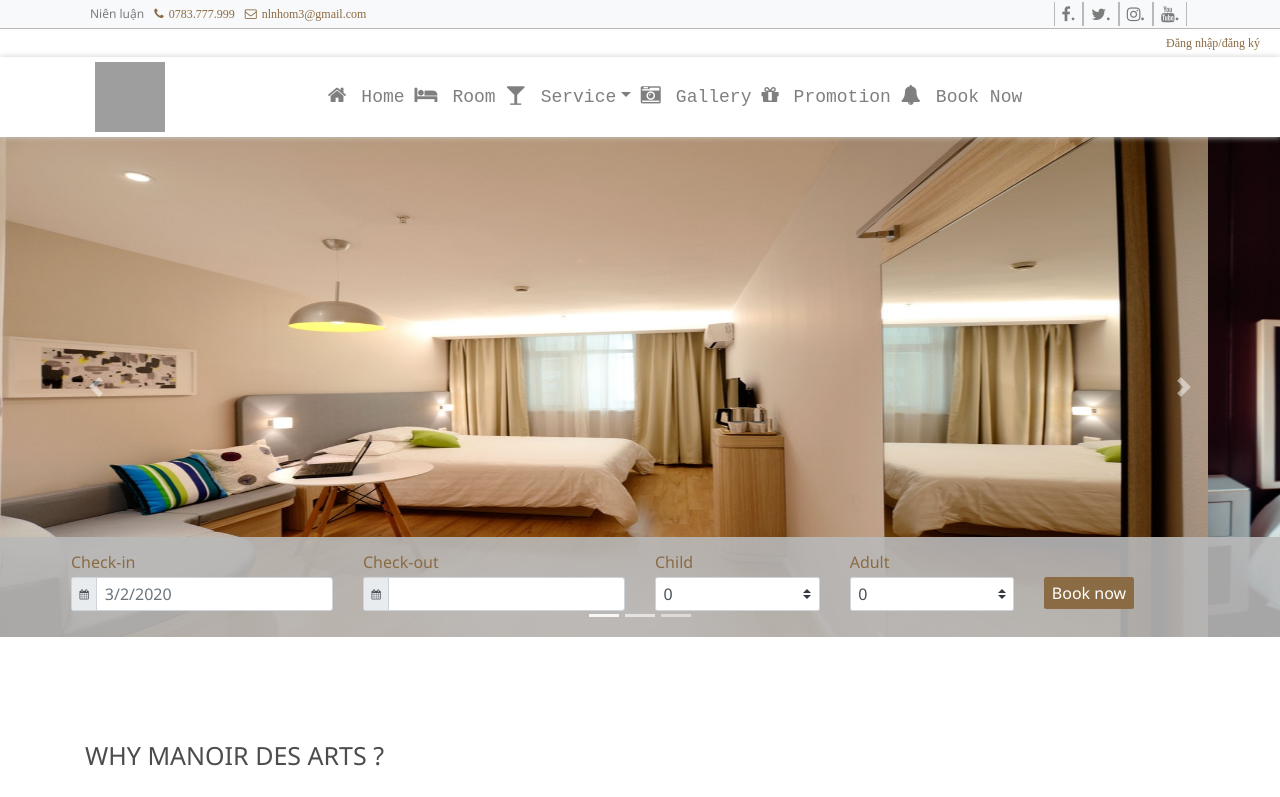
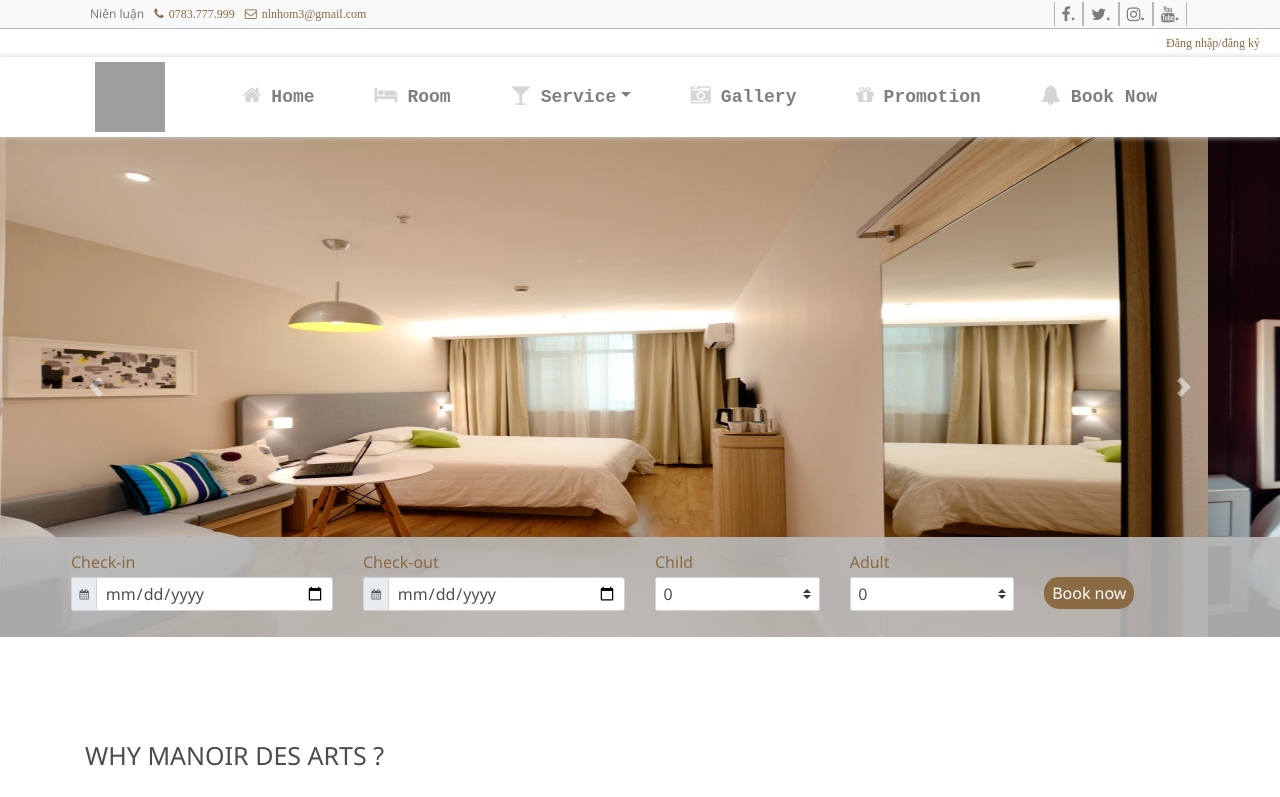
Before and after one commit to nguyendong98/Ni-n-lu-n-ng-nh-KTPM-, a React (Create React App) app in the folder client/: page / in a window 1280 px wide. Shown: the top 797 px of the page. Built offline with nearby package versions, Linux system fonts and the light colour scheme; grey boxes are pictures that could not be loaded.

Commit message:
updatemainmenu

```diff
--- a/client/src/App.scss
+++ b/client/src/App.scss
@@ -63,9 +63,16 @@ body {
   background: $primary-color;
   font-size: 1.6rem;
   border: none;
+  width: 9rem;
   transition: 0.5s;
+  border-radius: 1.5rem;
+  a {
+    display: block;
+    width: 100%;
+    height: 100%;
+  }
   &:hover {
-    font-size: 15pt;
+    width: 11rem;
   }
 }
 
--- a/client/src/components/Menu/Menu.js
+++ b/client/src/components/Menu/Menu.js
@@ -30,7 +30,7 @@ class Menu extends Component {
               className='collapse navbar-collapse'
               id='navbarSupportedContent'
             >
-              <div className='navbar-nav' style={{ margin: '0 auto' }}>
+              <div className='navbar-nav navbar-item'>
                 <Link
                   to='/'
                   exact='true'
--- a/client/src/components/Menu/Menu.scss
+++ b/client/src/components/Menu/Menu.scss
@@ -7,17 +7,22 @@
   z-index: 1;
   background-color: white;
   box-shadow: 0 0 6px 0 #ccc;
+}
 
+.navbar-item {
+  margin: 0 auto;
   a {
     color: $secondary-color;
     font-size: 1.8rem;
-    padding: 0;
+    font-weight: 900;
     &:hover {
       color: $primary-color;
     }
     i {
       font-size: 2rem;
-      margin-right: 1.5rem;
+      padding-left: 5rem;
+      padding-right: 1rem;
+      color: rgba($color: $secondary-color, $alpha: 0.6);
       &:hover {
         color: $primary-color;
       }
--- a/client/src/pages/Home/Home.js
+++ b/client/src/pages/Home/Home.js
@@ -17,15 +17,6 @@ class Home extends Component {
             className='carousel slide'
             data-ride='carousel'
           >
-            <ol className='carousel-indicators'>
-              <li
-                data-target='#carouselExampleIndicators'
-                data-slide-to={0}
-                className='active'
-              />
-              <li data-target='#carouselExampleIndicators' data-slide-to={1} />
-              <li data-target='#carouselExampleIndicators' data-slide-to={2} />
-            </ol>
             <div className='carousel-inner'>
               <div className='carousel-item active'>
                 <img src={h3} className='d-block w-100' alt='...' />
@@ -72,7 +63,8 @@ class Home extends Component {
                         </span>
                       </div>
                       <input
-                        type='text'
+                        id='somedate'
+                        type='date'
                         className='form-control'
                         placeholder='3/2/2020'
                         aria-label='Username'
@@ -89,7 +81,8 @@ class Home extends Component {
                         </span>
                       </div>
                       <input
-                        type='text'
+                        name='date-end'
+                        type='date'
                         className='form-control'
                         aria-describedby='basic-addon1'
                       />
--- a/client/src/pages/Login/Login.js
+++ b/client/src/pages/Login/Login.js
@@ -68,7 +68,7 @@ const Login = ({ login, isAuthenticated }) => {
               />
             </div>
           </form>
-          <p className='my-1'>
+          <p>
             Don't have an account? <Link to='/register'>Sign Up</Link>
           </p>
         </div>
```
Also changed, not shown: 1 other file (tests, documents, lock files or other folders).
